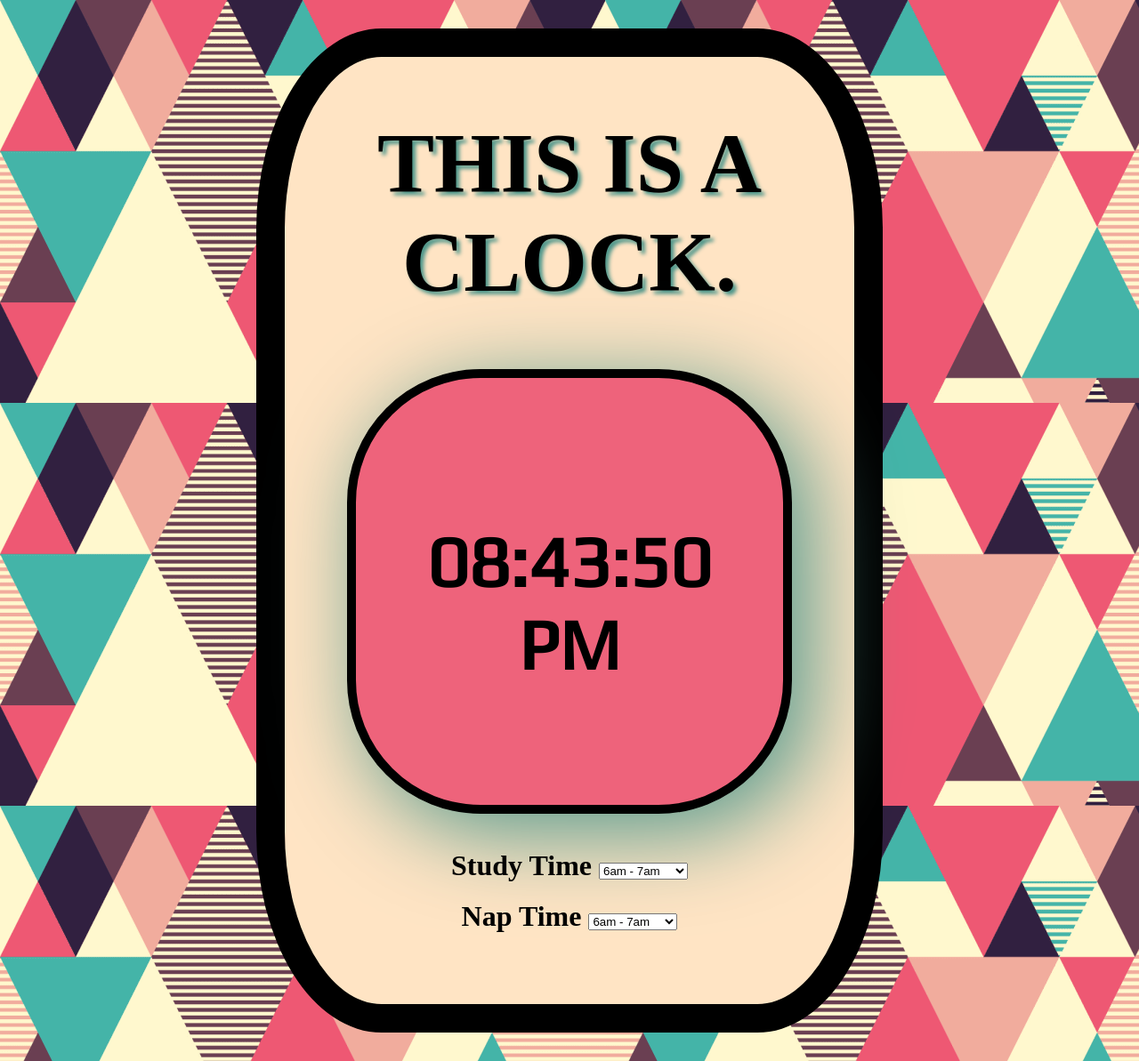
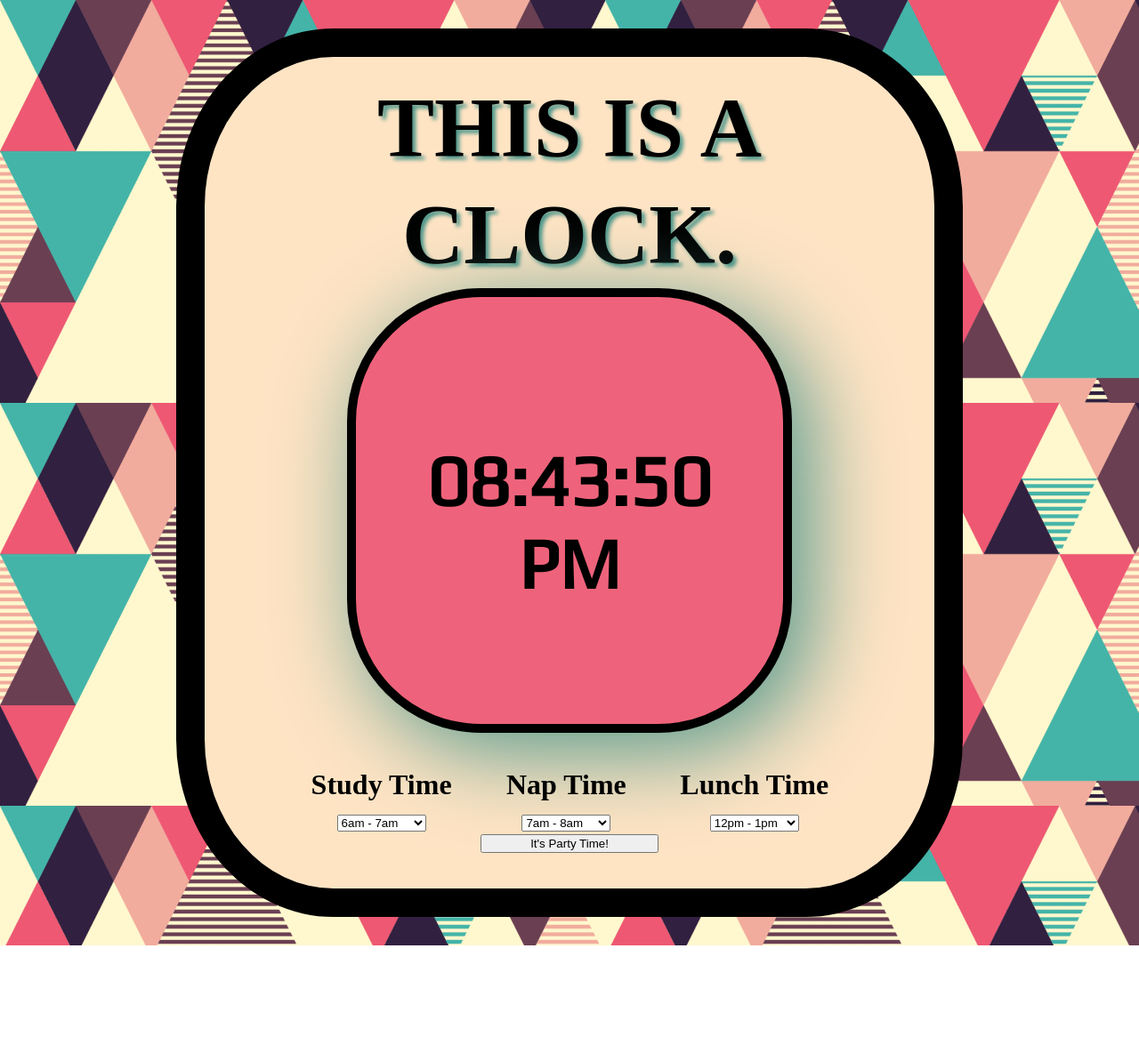
Before and after one commit to thomas-nelson23/Clockwork, a plain HTML site: page index.html in a window 1280 px wide. Shown: the whole page at 89% size. After the commit the page ends 1063 px from the top, so only its background shows below. Drawn offline with Linux system fonts and the light colour scheme; a web font is replaced by a local one.

Commit message:
finished required features

```diff
--- a/index.html
+++ b/index.html
@@ -18,7 +18,7 @@
 
   <div id="clock"></div>
 
-
+  <div class="options">
 
     <div id="studyTime" class="select">
       Study Time
@@ -80,6 +80,41 @@
       </select>
     </div>
 
+
+    <div id="lunchTime" class="select">
+      Lunch Time
+      <select id="lunch">
+        <option value=0>12am - 1am</option>
+        <option value=1>1am - 2am</option>
+        <option value=2>2am - 3am</option>
+        <option value=3>3am - 4am</option>
+        <option value=4>4am - 5am</option>
+        <option value=5>5am - 6am</option>
+        <option value=6>6am - 7am</option>
+        <option value=7>7am - 8am</option>
+        <option value=8>8am - 9am</option>
+        <option value=9>9am - 10am</option>
+        <option value=10>10am - 11am</option>
+        <option value=11>11am - 12pm</option>
+        <option value=12 selected>12pm - 1pm</option>
+        <option value=13>1pm - 2pm</option>
+        <option value=14>2pm - 3pm</option>
+        <option value=15>3pm - 4pm</option>
+        <option value=16>4pm - 5pm</option>
+        <option value=17>5pm - 6pm</option>
+        <option value=18>6pm - 7pm</option>
+        <option value=19>7pm - 8pm</option>
+        <option value=20>8pm - 9pm</option>
+        <option value=21>9pm - 10pm</option>
+        <option value=22>10pm - 11pm</option>
+        <option value=23>11pm - 12am</option>
+      </select>
+    </div>
+
+  </div>
+
+  <button id="party">It's Party Time!</button>
+
   <script src="/script.js"></script>
 
 
--- a/script.js
+++ b/script.js
@@ -9,19 +9,6 @@ var updateTime = function () {
   var seconds = clockTime.getSeconds();
 
   var button = document.querySelector("a", "click");
-
-  //function timeSelect fires when dropdown item is selected
-  //document.addEventListener("click", timeSelect);
-  // a.onclick = timeSelect;
-  // document.getElementsById("1").onclick = timeSelect();
-
-  // function timeSelect() {
-  //   let tester = document.getElementsByClassName("time").id;
-  //   console.log(button);
-  //   document.getElementById("body").style.backgroundColor = "blue";
-  // }
-
-
 
 
   //AM-PM logic and 24hr to 12hr adjustment
@@ -44,47 +31,64 @@ var updateTime = function () {
     seconds = "0" + seconds;
   }
 
-
-  console.log(studyWindow)
   //displays time
   clockSpace.innerHTML = hours + ":" + minutes + ":" + seconds + " " + meridian;
-
-
 
   //changes backround during studyTime
   if (mHours == studyWindow.value) {
     document.getElementById("body").style.backgroundImage = "url('studyBooks.png')";
     document.getElementById("title").innerHTML = "Study Time!";
-    if (napWindow.value == studyWindow.value) {
-      studyWindow.value++;
-    }
-
   }
-
 
   //changes background during nap time
   if (mHours == napWindow.value) {
     document.getElementById("body").style.backgroundImage = "url('nap.jpg')";
     document.getElementById("title").innerHTML = "Nap Time!";
-    if (napWindow.value == studyWindow.value) {
-      napWindow.value++;
-    }
   }
 
-  if (mHours != napWindow.value && mHours != studyWindow.value) {
+  //changes background during lunch time
+  if (mHours == lunchWindow.value) {
+    document.getElementById("body").style.backgroundImage = "url('lunch.jpg')";
+    document.getElementById("title").innerHTML = "Lunch Time!";
+  }
+
+  //resets background and title to default
+  if (mHours != napWindow.value && mHours != studyWindow.value && mHours != lunchWindow.value) {
     document.getElementById("body").style.backgroundImage = 'none';
     document.getElementById("title").innerHTML = "THIS IS A CLOCK.";
   }
 
-  // if (napWindow.value == studyWindow.value) {
-  //   studyWindow.value++;
-  // }
+  //changes time windows if the same one is selected twice
+  if (napWindow.value == studyWindow.value || napWindow.value == lunchWindow.value) {
+    napWindow.value++;
+  }
+  if (lunchWindow.value == studyWindow.value || lunchWindow.value == napWindow.value) {
+    lunchWindow.value++;
+  }
+
+
+  if (partyTime) {
+    document.getElementById("body").style.backgroundImage = "url('party.jpg')";
+    document.getElementById("title").innerHTML = "PARTY TIME!!!";
+  }
 };
+
+
 
 //clock update every second
 var oneSecond = 1000;
 setInterval(updateTime, oneSecond);
 
 
+//grabs select elements
 var studyWindow = document.querySelector("#study");
 var napWindow = document.querySelector("#nap");
+var lunchWindow = document.querySelector("#lunch");
+
+
+//party Time button
+let partyTime = false;
+document.getElementById("party").addEventListener("click", function () {
+  partyTime = !partyTime;
+  console.log(partyTime);
+});
--- a/style.css
+++ b/style.css
@@ -20,11 +20,23 @@ body {
   text-align: center;
   margin: 2em;
   border-radius: 20%;
+  padding: 90px;
+  padding-top: 0px;
+  padding-bottom: 40px;
 }
 
 header {
   justify-content: center;
   font-weight: 900;
+  margin-bottom: 0px;
+  padding-top: 20px;
+  line-height: 120px;
+}
+
+h1#title {
+  margin-bottom: 0px;
+  margin-top: 0px;
+  padding-bottom: 0px;
 }
 
 h1 {
@@ -52,6 +64,11 @@ h1 {
   margin-bottom: 20px;;
 }
 
+.options {
+  display: flex;
+  flex-direction: row;
+  justify-content: space-around;
+}
 
 
 .select {
@@ -59,3 +76,8 @@ font-weight: 800;
 font-size: 2em;
 margin-top: 20px;
 }
+
+button {
+  width: 200px;
+  margin: auto;
+}
```
Also changed, not shown: lunch.jpg (added), party.jpg (added). Lines whose indentation alone changed are shown as unchanged.
